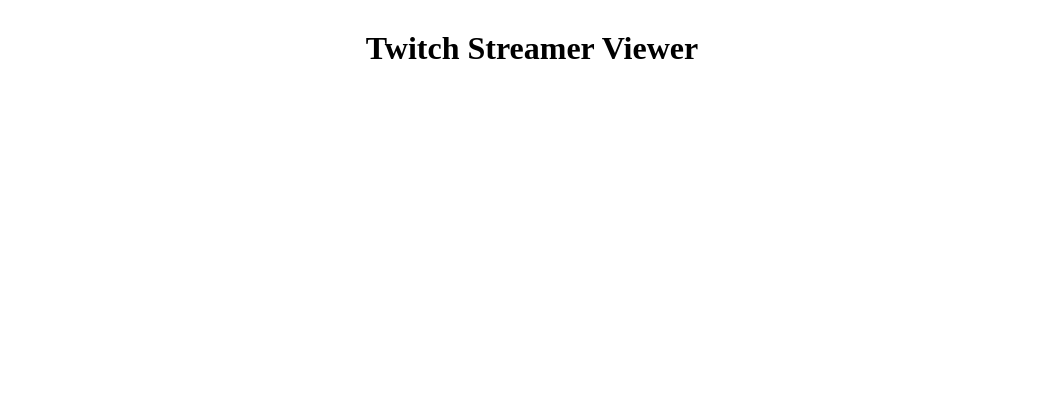
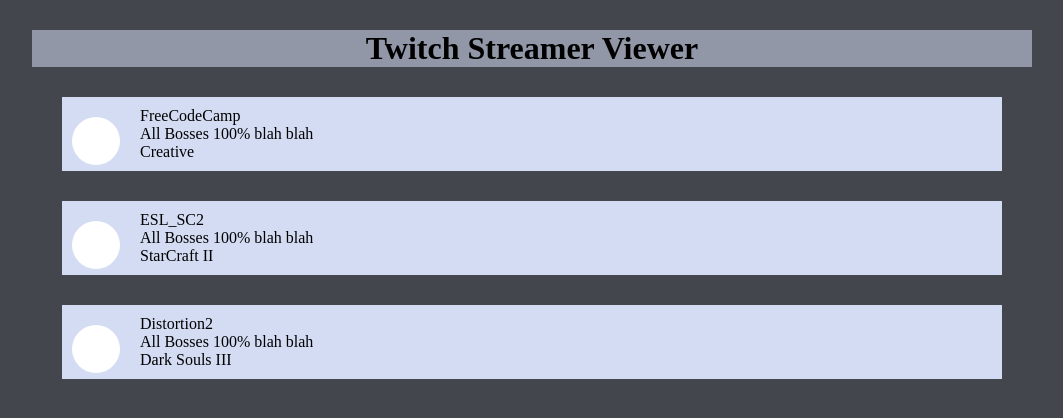
Before and after one commit to Remdran/RandomProjects, a plain HTML site: page Projects/Twitch API/index.html in a window 1280 px wide. Shown: the whole page, without its empty margins (108-1171 px from the left). Drawn offline with nearby package versions, Linux system fonts and the light colour scheme; no server answers.

Commit message:
Working on twitch api

```diff
--- a/Projects/Twitch API/css/style.css
+++ b/Projects/Twitch API/css/style.css
@@ -1,9 +1,45 @@
 * {
     margin: 0;
     padding: 0;
+    box-sizing: border-box;
+}
+
+body {
+    background-color: #43464C;
+}
+
+#container {
+    background-color: #9197A6;
+    width: 1000px;
+    margin: 0 auto;
 }
 
 #wrapper {
     text-align: center;
     margin: 30px;
 }
+
+#results {
+    margin-bottom: 10px;
+    float:left;
+}
+
+li {
+    background-color: #D3DCF2;
+    list-style: none;
+    padding: 10px;
+    margin-top: 30px;
+    text-align: left;
+    width: 940px;
+}
+
+.indicator {
+    float: left;
+    width: 48px;
+    height: 48px;
+    border-radius: 50%;
+    background-color: white;
+    position: relative;
+    top: 10px;
+    margin-right: 20px;
+}
--- a/Projects/Twitch API/index.html
+++ b/Projects/Twitch API/index.html
@@ -7,12 +7,16 @@
     <link rel="stylesheet" href="css/style.css">
 </head>
 <body>
-    <div id="wrapper">
-        <h1>Twitch Streamer Viewer</h1>
-        <ul id="results">
+    <div id="container">
+        <div id="wrapper">
+            <h1>Twitch Streamer Viewer</h1>
+            <ul id="results">
+                <li><div class="indicator"></div>FreeCodeCamp <br> All Bosses 100% blah blah<br>Creative</li>
+                <li><div class="indicator"></div>ESL_SC2 <br> All Bosses 100% blah blah<br>StarCraft II </li>
+                <li><div class="indicator"></div>Distortion2 <br> All Bosses 100% blah blah<br>Dark Souls III</li>
+            </ul>
 
-        </ul>
-
+        </div>
     </div>
 
     <script src="js/script.js"></script>
--- a/Projects/Twitch API/js/script.js
+++ b/Projects/Twitch API/js/script.js
@@ -1,21 +1,21 @@
-var channels = ['freecodecamp', 'ESL_SC2', 'comster404', 'distortion2'];
+// var channels = ['freecodecamp', 'ESL_SC2', 'comster404', 'distortion2'];
 
-for(var i = 0; i < channels.length; i++){
-    $.ajax( {
-            url: "https://api.twitch.tv/kraken/channels/" + channels[i],
-            data: {},
-            dataType: 'json',
-            type: 'GET',
-            headers: {
-                'Client-ID': '7md94urznwzl3k47f6yk4ew7qkeoj9'
-            },
-            success: function(data) {
-                console.log(data);
-                $( '#results' ).add("<li>Name: " + data.display_name + "<br> Game: " + data.game + "</li>").appendTo($( '#results' ));
-                //checkStreamStatus(channels[i]);
-            }
-        } );
-}
+// for(var i = 0; i < channels.length; i++){
+//     $.ajax( {
+//             url: "https://api.twitch.tv/kraken/channels/" + channels[i],
+//             data: {},
+//             dataType: 'json',
+//             type: 'GET',
+//             headers: {
+//                 'Client-ID': '7md94urznwzl3k47f6yk4ew7qkeoj9'
+//             },
+//             success: function(data) {
+//                 console.log(data);
+//                 $( '#results' ).add("<li>Name: " + data.display_name + "<br> Game: " + data.game + "</li>").appendTo($( '#results' ));
+//                 //checkStreamStatus(channels[i]);
+//             }
+//         } );
+// }
 
 
 // function checkStreamStatus(i) {
```
